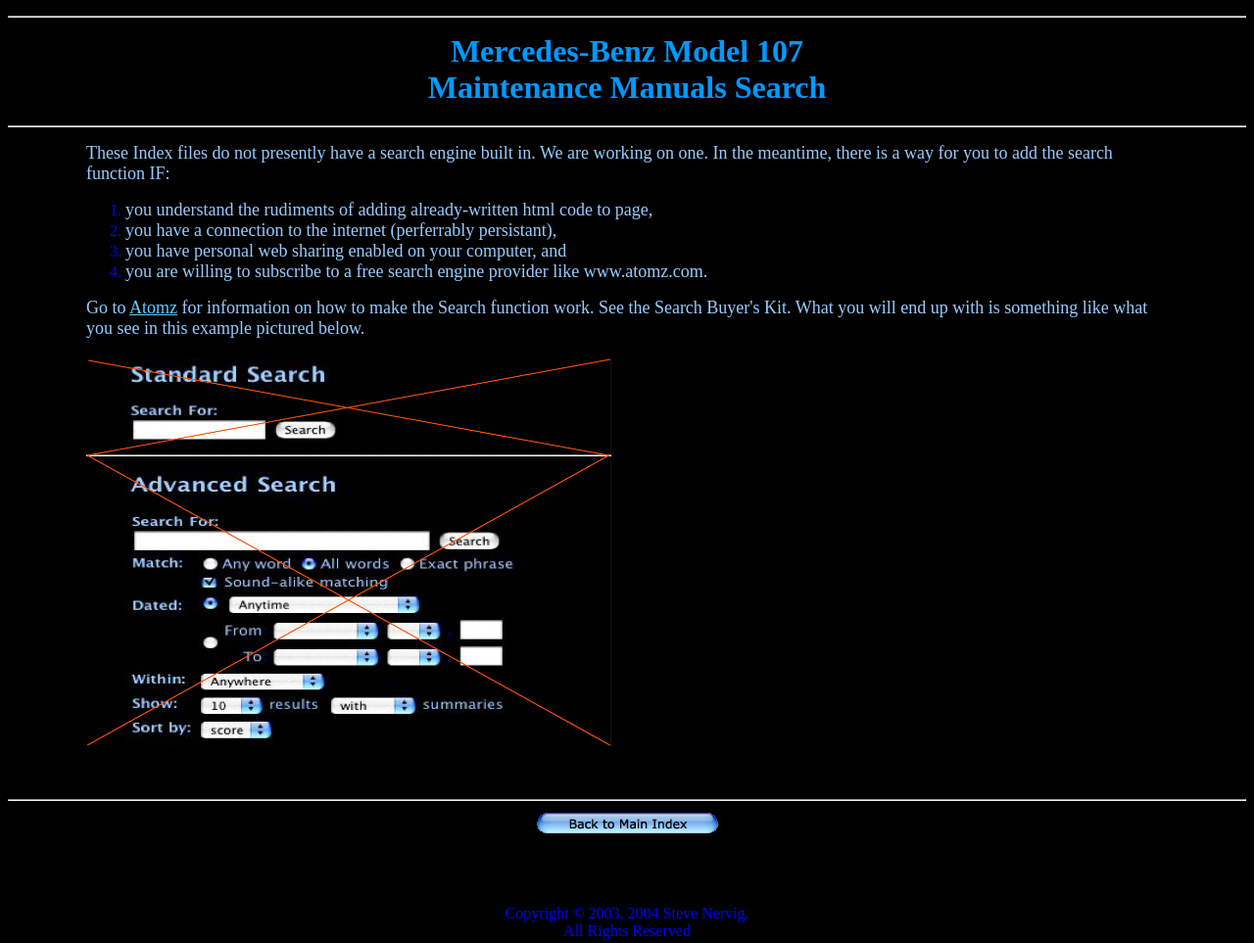
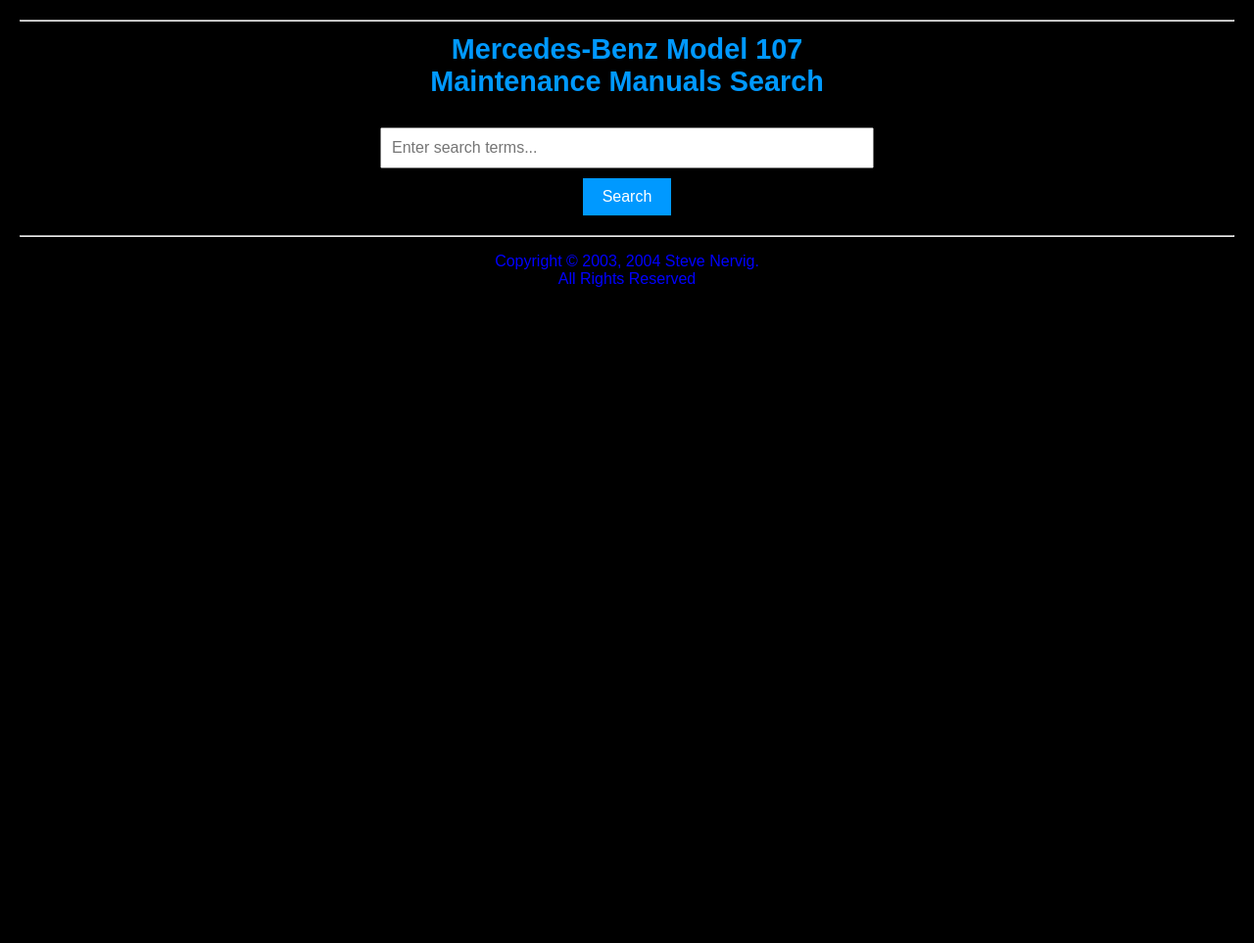
Before and after one commit to tommyschnabel/tonk.ca, a plain HTML site: page static/Index/Search.html in a window 1280 px wide. Shown: the whole page at 98% size. After the commit the page ends 800 px from the top, so only its background shows below. Drawn offline with Linux system fonts and the light colour scheme.

Commit message:
redid search page

```diff
--- a/static/Index/Search.html
+++ b/static/Index/Search.html
@@ -1,53 +1,124 @@
-<HTML>
-<HEAD>
-  <META HTTP-EQUIV="content-type" CONTENT="text/html;charset=iso-8859-1">
-  <TITLE>Search Model 107</TITLE>
-</HEAD>
-<BODY BGCOLOR="#000000" TEXT="#0000ff" LINK="#66ccff" VLINK="#ff9999"
-ALINK="#cccccc">
+<!DOCTYPE html>
+<html>
+<head>
+    <meta charset="utf-8">
+    <title>Search Model 107</title>
+    <style>
+        body {
+            background-color: #000000;
+            color: #0000ff;
+            font-family: Arial, sans-serif;
+            margin: 20px;
+        }
+        a {
+            color: #66ccff;
+        }
+        a:visited {
+            color: #ff9999;
+        }
+        a:active {
+            color: #cccccc;
+        }
+        .search-container {
+            text-align: center;
+            margin: 20px auto;
+            max-width: 600px;
+        }
+        .search-input {
+            width: 80%;
+            padding: 10px;
+            margin: 10px;
+            font-size: 16px;
+        }
+        .search-button {
+            padding: 10px 20px;
+            font-size: 16px;
+            background-color: #0099ff;
+            color: white;
+            border: none;
+            cursor: pointer;
+        }
+        .results {
+            margin: 20px auto;
+            max-width: 800px;
+        }
+        .result-item {
+            margin: 10px 0;
+            padding: 10px;
+            border: 1px solid #0099ff;
+        }
+    </style>
+</head>
+<body>
+    <h2><center>
+        <hr>
+        <span style="color: #0099ff; font-size: larger;">Mercedes-Benz Model 107<br>
+        Maintenance Manuals Search</span><br>
+    </center></h2>
 
-<H2><CENTER><FONT SIZE="+3"><HR></FONT><FONT COLOR="#0099ff" SIZE="+3">Mercedes-Benz
-Model 107 <BR>
-Maintenance Manuals Search</FONT><TT><BR CLEAR="ALL"></TT></CENTER></H2>
+    <div class="search-container">
+        <input type="text" id="searchInput" class="search-input" placeholder="Enter search terms...">
+        <button onclick="performSearch()" class="search-button">Search</button>
+    </div>
 
-<HR ALIGN=LEFT>
+    <div id="searchResults" class="results"></div>
 
-<BLOCKQUOTE>
-  <BLOCKQUOTE>
-    <P><FONT COLOR="#99ccff" SIZE="+1">These Index files do not presently
-    have a search engine built in. We are working on one. In the
-    meantime, there is a way for you to add the search function IF:</FONT></P>
-    <OL>
-      <LI><FONT COLOR="#99ccff" SIZE="+1">you understand the rudiments
-      of adding already-written html code to page,</FONT>
-      <LI><FONT COLOR="#99ccff" SIZE="+1">you have a connection to
-      the internet (perferrably persistant),</FONT>
-      <LI><FONT COLOR="#99ccff" SIZE="+1">you have personal web sharing
-      enabled on your computer, and</FONT>
-      <LI><FONT COLOR="#99ccff" SIZE="+1">you are willing to subscribe
-      to a free search engine provider like www.atomz.com.</FONT>
-    </OL>
-    <P><FONT COLOR="#99ccff" SIZE="+1">Go to </FONT><FONT SIZE="+1"><A
-    HREF="http://www.atomz.com/">Atomz</A></FONT><FONT COLOR="#99ccff"
-     SIZE="+1"> for information on how to make the Search function
-    work. See the Search Buyer's Kit. What you will end up with is
-    something like what you see in this example pictured below.</FONT></P>
-    <H2><FONT COLOR="#99ccff"><IMG SRC="Resources/SearchPicture.jpg"
-    HEIGHT="396" WIDTH="536" ALIGN="BOTTOM" BORDER="0"></FONT></H2>
-  </BLOCKQUOTE>
-</BLOCKQUOTE>
+    <hr>
+    <p><center>Copyright &copy; 2003, 2004 Steve Nervig.<br>All Rights Reserved</center></p>
 
-<P>&nbsp;</P>
+    <script>
+        async function performSearch() {
+            const searchInput = document.getElementById('searchInput');
+            const resultsDiv = document.getElementById('searchResults');
+            const query = searchInput.value.trim();
 
-<P><CENTER><HR><A HREF="../Main.html"><IMG SRC="Resources/BackToMain.jpg"
-HEIGHT="30" WIDTH="200" ALIGN="BOTTOM" BORDER="0"></A></CENTER></P>
+            if (!query) {
+                resultsDiv.innerHTML = '<p>Please enter a search term</p>';
+                return;
+            }
 
-<P><BR>
-<BR>
-</P>
+            try {
+                const response = await fetch('/search', {
+                    method: 'POST',
+                    headers: {
+                        'Content-Type': 'application/json',
+                    },
+                    body: JSON.stringify({ query: query })
+                });
 
-<P><CENTER>Copyright &copy; 2003, 2004 Steve Nervig.<BR CLEAR="ALL">All
-Rights Reserved</CENTER>
+                const data = await response.json();
 
-</BODY>
-</HTML>
+                if (data.hits && data.hits.length > 0) {
+                    const resultsHtml = data.hits.map(hit => {
+                        // Remove the leading "static/" from the ID to create the proper link
+                        const path = hit.id.replace(/^static\//, '');
+                        return `
+                            <div class="result-item">
+                                <a href="/${path}">${path}</a>
+                                <div>Score: ${hit.score.toFixed(3)}</div>
+                            </div>
+                        `;
+                    }).join('');
+
+                    resultsDiv.innerHTML = `
+                        <h3>Found ${data.total_hits} results</h3>
+                        ${resultsHtml}
+                    `;
+                } else {
+                    resultsDiv.innerHTML = '<p>No results found</p>';
+                }
+            } catch (error) {
+                resultsDiv.innerHTML = '<p>Error performing search. Please try again.</p>';
+                console.error('Search error:', error);
+            }
+        }
+
+        // Allow Enter key to trigger search
+        document.getElementById('searchInput').addEventListener('keypress', function(e) {
+            if (e.key === 'Enter') {
+                performSearch();
+            }
+        });
+    </script>
+</body>
+</html>
```
Also changed, not shown: 2 other files.
